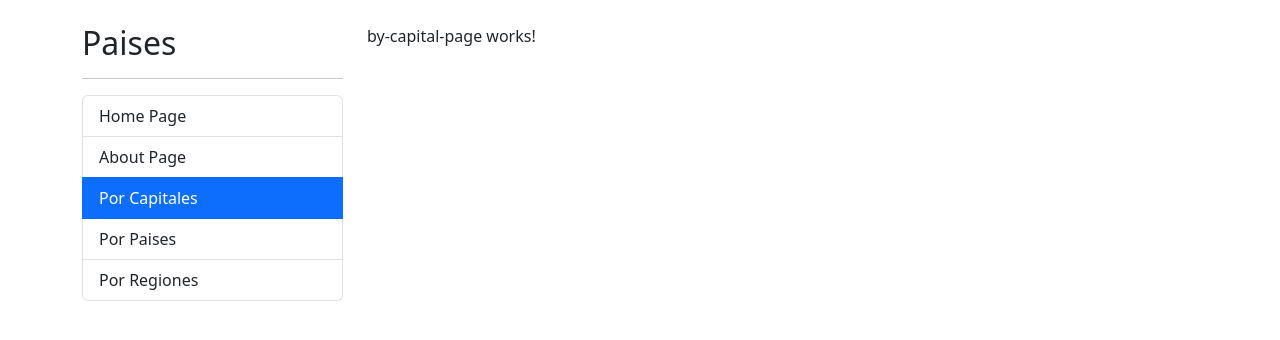
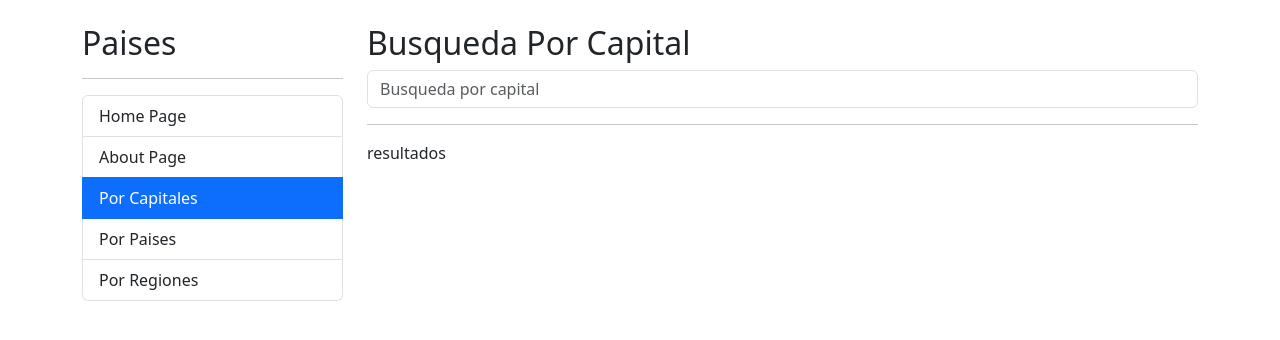
Before and after one commit to 280Manuel/country-app, an Angular app: page /countries/by-capital in a window 1280 px wide. Shown: the top 340 px of the page. Built offline with nearby package versions, Linux system fonts and the light colour scheme.

Commit message:
se agrega search box

```diff
--- /dev/null
+++ b/src/app/countries/pages/by-capital-page/by-capital-page.component.html
@@ -0,0 +1,17 @@
+<h2>Busqueda Por Capital</h2>
+
+  <div class="row">
+    <div class="col">
+      <!-- searchbox -->
+      <shared-search-box
+      (onValue)="searchByCapital($event)"
+      placeholder="Busqueda por capital"> </shared-search-box>
+    </div>
+  </div>
+
+<div class="row">
+  <div class="col">
+    <hr>
+    resultados
+  </div>
+</div>
--- /dev/null
+++ b/src/app/countries/pages/by-capital-page/by-capital-page.component.ts
@@ -0,0 +1,16 @@
+import { Component } from '@angular/core';
+
+@Component({
+  selector: 'app-by-capital-page',
+  templateUrl: './by-capital-page.component.html',
+  styles: ``
+})
+export class ByCapitalPageComponent {
+
+  searchByCapital (term: string): void {
+
+    console.log ('desde ByCapitalPage')
+    console.log ({term})
+  }
+
+}
--- a/src/app/countries/pages/by-capitan-page/by-capitan-page.component.html
+++ /dev/null
@@ -1 +0,0 @@
-<p>by-capital-page works!</p>
--- a/src/app/countries/pages/by-capitan-page/by-capitan-page.component.ts
+++ /dev/null
@@ -1,10 +0,0 @@
-import { Component } from '@angular/core';
-
-@Component({
-  selector: 'app-by-capital-page',
-  templateUrl: './by-capitan-page.component.html',
-  styles: ``
-})
-export class ByCApitanPageComponent {
-
-}
--- /dev/null
+++ b/src/app/shared/components/seach-box/search-box.component.html
@@ -0,0 +1,6 @@
+<input
+[placeholder]="placeholder"
+class="form-control"
+(keyup)="emitValue(txtInput.value)"
+#txtInput
+>
--- /dev/null
+++ b/src/app/shared/components/seach-box/search-box.component.ts
@@ -0,0 +1,19 @@
+import { Component, EventEmitter, Input, Output } from '@angular/core';
+
+@Component({
+  selector: 'shared-search-box',
+  templateUrl: './search-box.component.html',
+  styles: ``
+})
+export class SearchBoxComponent {
+
+@Input()
+public placeholder: string='';
+
+@Output()
+public onValue= new EventEmitter<string>();
+
+emitValue(value:string): void {
+  this.onValue.emit(value);
+}
+}
```
Also changed, not shown: src/app/app-routing.module.ts (+4 -4 lines), src/app/countries/countries-routing.module.ts (+6 -2 lines), src/app/countries/countries.module.ts (+7 -2 lines), src/app/shared/shared.module.ts (+5 -2 lines).
